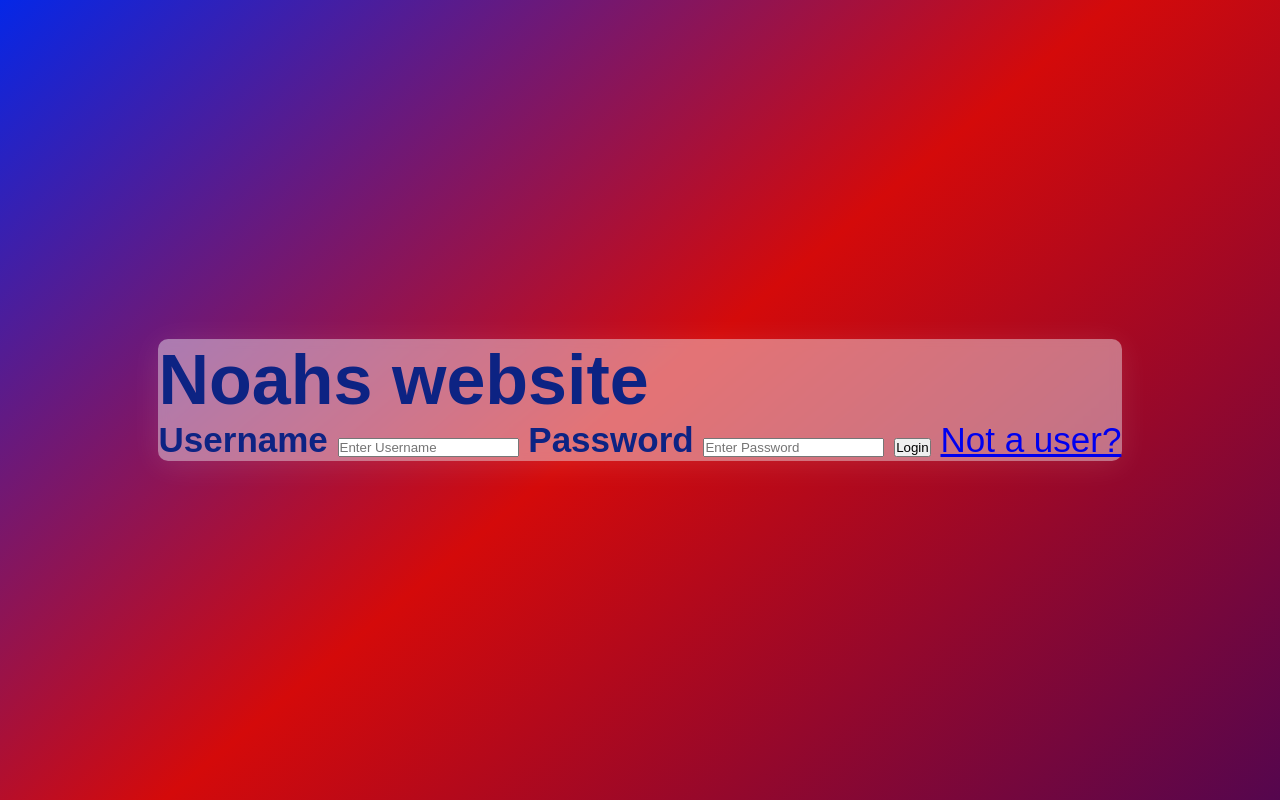
After one commit to MichaelPHanks/NoahWebsite, a Django app: page /application/userLogin/ in a window 1280 px wide. The commit adds this page. Run offline with Django 4.2, Linux system fonts and the light colour scheme; a user stored in the database is signed in.

Commit message:
created more views, basic signup/login implemented

```diff
--- a/LaserDynamics/Application/models.py
+++ b/LaserDynamics/Application/models.py
@@ -3,7 +3,8 @@ from django.db import models
 # Create your models here.
 
 
-
+class CustomUser(models.Model):
+    ...
 
 
 
--- a/LaserDynamics/Application/static/Application/style.css
+++ b/LaserDynamics/Application/static/Application/style.css
@@ -106,3 +106,27 @@ body{
 .triple{
     flex-basis: 73%;
 }
+
+
+.testing{
+
+    backdrop-filter: blur(5.5px);
+    background: rgba(248, 249, 252, 0.445);
+    border: 1px solid rgba(35, 35, 35, 0.01);
+    border-radius: 10px;
+    box-shadow: 0 4px 30px rgba(255, 255, 255, 0.1);
+    color: #0d2383;
+    flex-basis: 20%;
+    font-family: inherit;
+    font-size: 35px;
+    height: inherit;
+
+
+}
+
+
+
+.loginButton{
+    align-items: center;
+
+}
--- /dev/null
+++ b/LaserDynamics/Application/templates/Application/login.html
@@ -0,0 +1,32 @@
+<!DOCTYPE html>
+
+<html>
+    <head>
+        {% load static %}
+        <link rel = "stylesheet" href= "{% static 'Application/style.css' %}" >
+    </head>
+    <body>
+
+
+
+
+        <div>
+        <div class = 'testing'>
+            <h1 >Noahs website</h1>
+
+        <form action="{% url 'Application:userLogin' %}" method="post">
+            {% csrf_token %}
+                <div>
+                    <label for="username"><b>Username</b></label>
+                    <input type="text" placeholder="Enter Username" name="username" required>
+                    <label for="password"><b>Password</b></label>
+                    <input type="password" placeholder="Enter Password" name="password" required>
+                    <button type="submit">Login</button>
+                    <a href="{% url 'Application:signup' %}">Not a user?</a>
+                </div>
+            </form>
+
+        </div>
+    </div>
+    </body>
+</html>
--- a/LaserDynamics/Application/urls.py
+++ b/LaserDynamics/Application/urls.py
@@ -2,8 +2,11 @@ from django.urls import path
 
 from . import views
 
-app_name = 'application'
+app_name = 'Application'
 urlpatterns = [
     path('', views.index, name='index'),
-    path('redirectTest', views.redirectTest, name='redirectTest'),
+    path('redirectTest/', views.redirectTest, name='redirectTest'),
+    path('userLogin/', views.userLogin, name="userLogin"),
+    path('signup/', views.signup, name='signup'),
+    path('account/',views.account, name='account'),
 ]
--- a/LaserDynamics/Application/views.py
+++ b/LaserDynamics/Application/views.py
@@ -2,6 +2,12 @@ from django.shortcuts import render, redirect
 from django.urls import reverse
 from django.core.mail import send_mail
 from django.conf import settings
+from django.contrib.auth import authenticate, login, logout
+from django.contrib.auth.models import User
+from django.contrib.auth.decorators import login_required
+
+
+
 
 
 
@@ -17,14 +23,39 @@ def index(request):
 
     return render(request, 'Application/index.html')
 
-
+@login_required(login_url='Application:userLogin')
 def userLogin(request):
     if request.method == "POST":
-        ...
+        username = request.POST['username']
+        password = request.POST['password']
+        user = authenticate(request, username=username, password=password)
+        if user is not None:
+            login(request, user)
+            # Redirect to a success page.
+            return redirect(reverse('Application:account'))
+
+        else:
+            context = {'errorMessage': "Invalid login credentials, please try again!"}
+            return render(request, 'Application/login.html', context)
+    return render(request,'Application/login.html')
 
 
+def signup(request):
+    if request.method == 'POST':
+        user = User.objects.create_user(username = request.POST['username'],
+                                        password = request.POST['password'],
+                                        email = request.POST['email'],
+                                        first_name = request.POST['firstName'],
+                                        last_name = request.POST['lastName'])
+        user.save()
+        return render(request, 'Application/login.html', {})
+    return render(request,'Application/signup.html', {})
+
+
+def account(request):
+    return render(request, "Application/account.html")
 
 
 
 def redirectTest(request):
-    return redirect(reverse('application:index'))
+    return redirect(reverse('Application:index'))
```
Also changed, not shown: LaserDynamics/Application/templates/Application/account.html (added, +8 -0 lines), LaserDynamics/Application/templates/Application/index.html (+6 -1 lines), LaserDynamics/Application/templates/Application/signup.html (added, +20 -0 lines), LaserDynamics/db.sqlite3.
